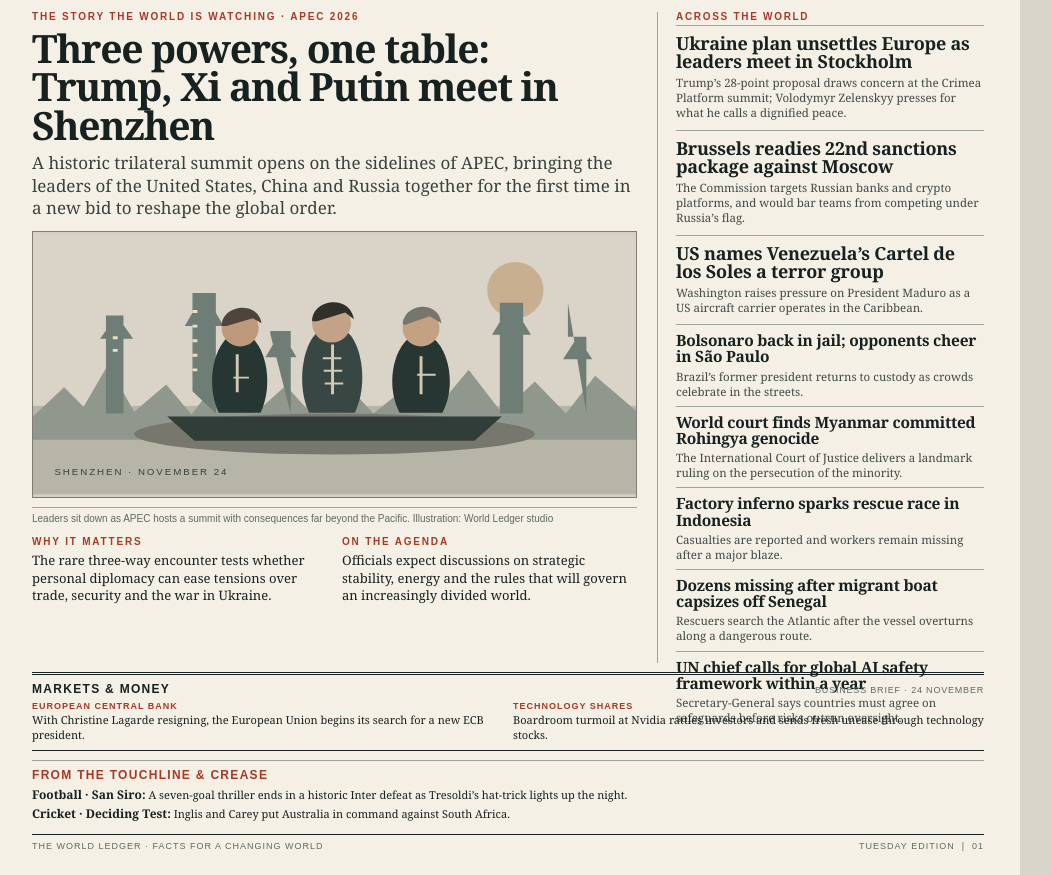
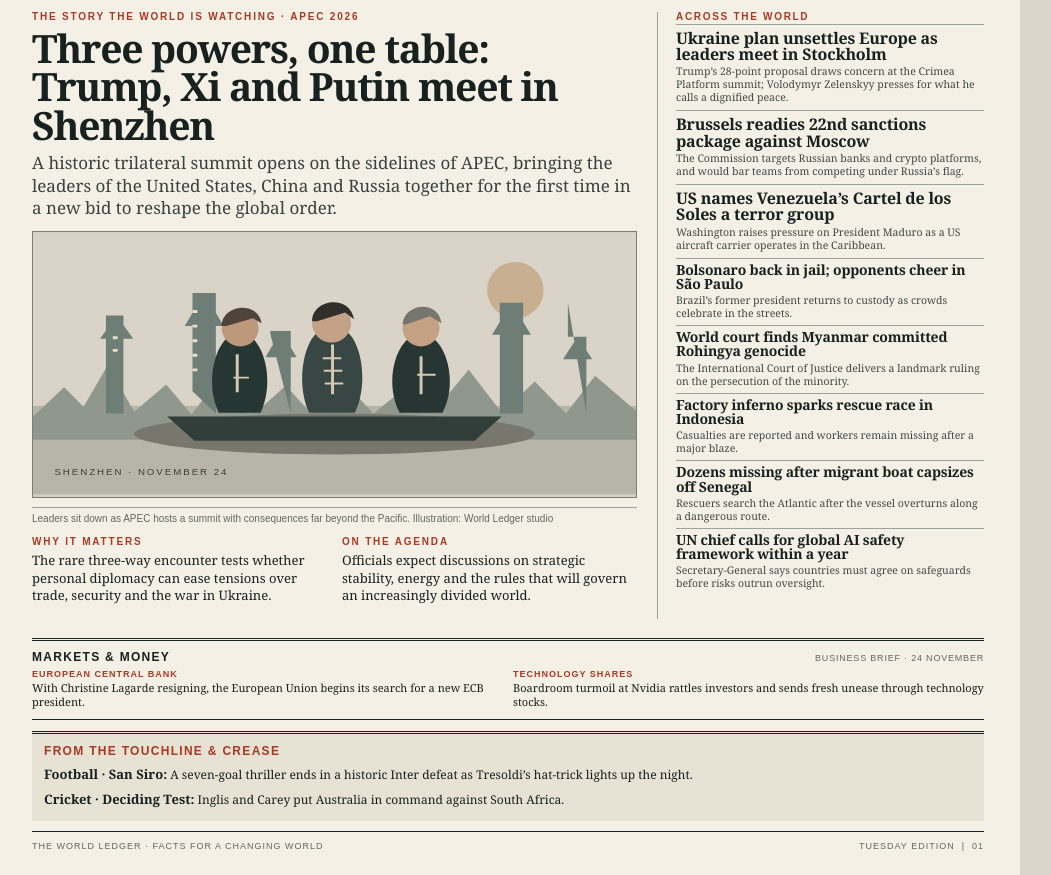
Before and after one commit to pranz73/sphntr-news-image-20261124, a plain HTML site: page index.html in a window 1280 px wide. Shown: the part 149-1024 px from the top of the page, without its empty margins (4-1055 px from the left). Drawn offline with Linux system fonts and the light colour scheme.

Commit message:
Revision: tighten briefs column, strengthen sports corner, renderer WebGL policy flags, entry.png

```diff
--- a/index.html
+++ b/index.html
@@ -17,7 +17,7 @@
   .date-block { text-align:right; font:700 12px/1.45 Arial,sans-serif; text-transform:uppercase; letter-spacing:.9px; }
   .date-block strong { display:block; font:700 16px/1.15 Georgia,serif; letter-spacing:0; text-transform:none; }
   .edition { border-bottom:1px solid var(--rule); padding:6px 0; display:flex; justify-content:space-between; color:var(--muted); font:10px Arial,sans-serif; letter-spacing:1px; text-transform:uppercase; }
-  .content { display:grid; grid-template-columns: 1.85fr 1fr; gap:20px; padding-top:15px; flex:1; min-height:0; }
+  .content { display:grid; grid-template-columns: 1.85fr 1fr; gap:20px; padding:15px 0 10px; flex:1; min-height:0; }
   .lead-column { display:flex; flex-direction:column; min-height:0; }
   .kicker { color:var(--accent); font:700 10px/1 Arial,sans-serif; letter-spacing:1.8px; text-transform:uppercase; }
   h1 { margin:7px 0 8px; font-size:39px; line-height:.99; letter-spacing:-1.25px; }
@@ -28,24 +28,24 @@
   .lead-bottom { display:grid; grid-template-columns:1fr 1fr; gap:15px; margin-top:12px; }
   .lead-bottom p { margin:5px 0 0; font-size:13px; line-height:1.35; }
   .side-column { border-left:1px solid var(--rule); padding-left:18px; display:flex; flex-direction:column; min-height:0; }
-  .section-label { margin:0 0 3px; color:var(--accent); font:700 10px/1 Arial,sans-serif; letter-spacing:1.7px; text-transform:uppercase; }
-  .story { padding:8px 0 9px; border-top:1px solid var(--rule); }
-  .story h2 { font-size:18px; line-height:1.04; margin:0 0 4px; letter-spacing:-.25px; }
-  .story p { margin:0; color:#414a45; font-size:11.5px; line-height:1.32; }
-  .story.compact { padding:7px 0; }
-  .story.compact h2 { font-size:15.5px; }
-  .markets { margin-top:9px; border-top:3px double var(--ink); border-bottom:1px solid var(--ink); padding:7px 0 8px; }
+  .section-label { margin:0 0 2px; color:var(--accent); font:700 10px/1 Arial,sans-serif; letter-spacing:1.7px; text-transform:uppercase; }
+  .story { padding:5px 0 6px; border-top:1px solid var(--rule); }
+  .story h2 { font-size:16px; line-height:1.02; margin:0 0 3px; letter-spacing:-.2px; }
+  .story p { margin:0; color:#414a45; font-size:10.5px; line-height:1.24; }
+  .story.compact { padding:4px 0 5px; }
+  .story.compact h2 { font-size:14px; }
+  .markets { margin-top:9px; border-top:3px double var(--ink); border-bottom:1px solid var(--ink); padding:9px 0 10px; }
   .markets-head { display:flex; justify-content:space-between; align-items:baseline; margin-bottom:5px; }
   .markets h2, .sports h2 { margin:0; font:700 12px Arial,sans-serif; letter-spacing:1.3px; text-transform:uppercase; }
   .markets-head span { color:var(--muted); font:9px Arial,sans-serif; text-transform:uppercase; letter-spacing:.8px; }
   .market-items { display:grid; grid-template-columns:1fr 1fr; gap:10px; }
   .market-items p { margin:0; font-size:11px; line-height:1.3; }
   .market-items b { color:var(--accent); font:700 9px Arial,sans-serif; letter-spacing:1px; display:block; margin-bottom:2px; }
-  .sports { margin-top:9px; padding-top:7px; border-top:1px solid var(--rule); }
-  .sports h2 { color:var(--accent); margin-bottom:5px; }
-  .sports p { margin:4px 0 0; font-size:11px; line-height:1.3; }
-  .sports strong { font-size:12px; }
-  footer { margin-top:12px; padding-top:6px; border-top:1px solid var(--ink); display:flex; justify-content:space-between; color:var(--muted); font:9px Arial,sans-serif; letter-spacing:1px; text-transform:uppercase; }
+  .sports { margin-top:11px; padding:10px 12px 12px; border-top:3px double var(--ink); background:var(--soft); }
+  .sports h2 { color:var(--accent); margin-bottom:7px; }
+  .sports p { margin:6px 0 0; font-size:12px; line-height:1.4; }
+  .sports strong { font-size:13px; }
+  footer { margin-top:10px; padding-top:9px; border-top:1px solid var(--ink); display:flex; justify-content:space-between; color:var(--muted); font:9px Arial,sans-serif; letter-spacing:1px; text-transform:uppercase; }
 </style>
 </head>
 <body>
```
Also changed, not shown: render.mjs (+7 -3 lines), entry.png (added).
